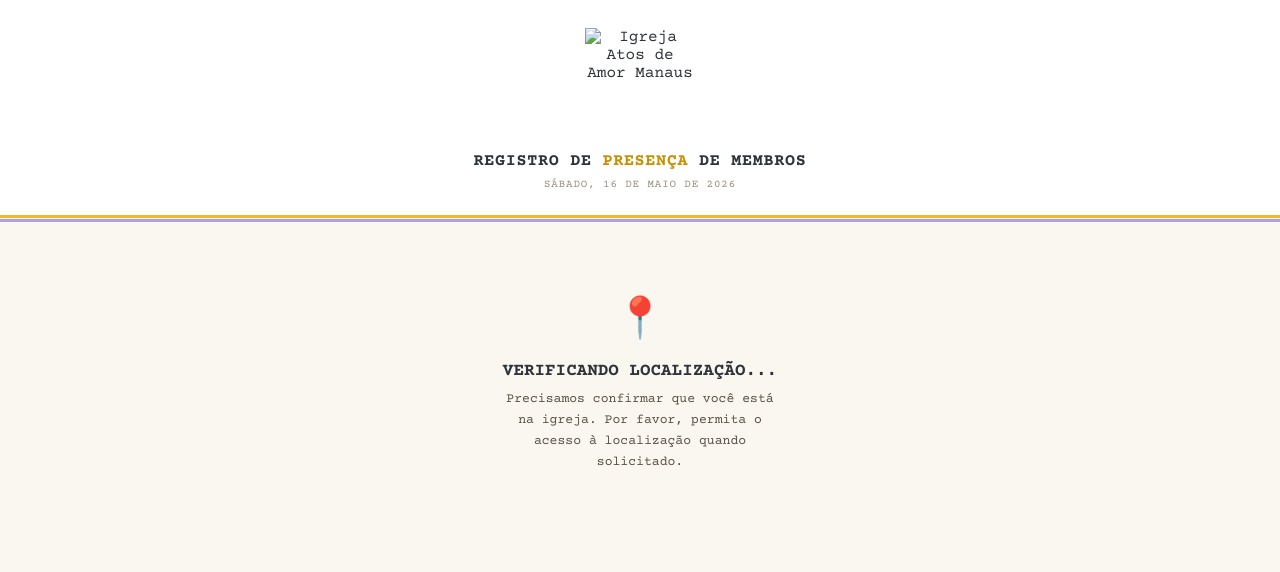
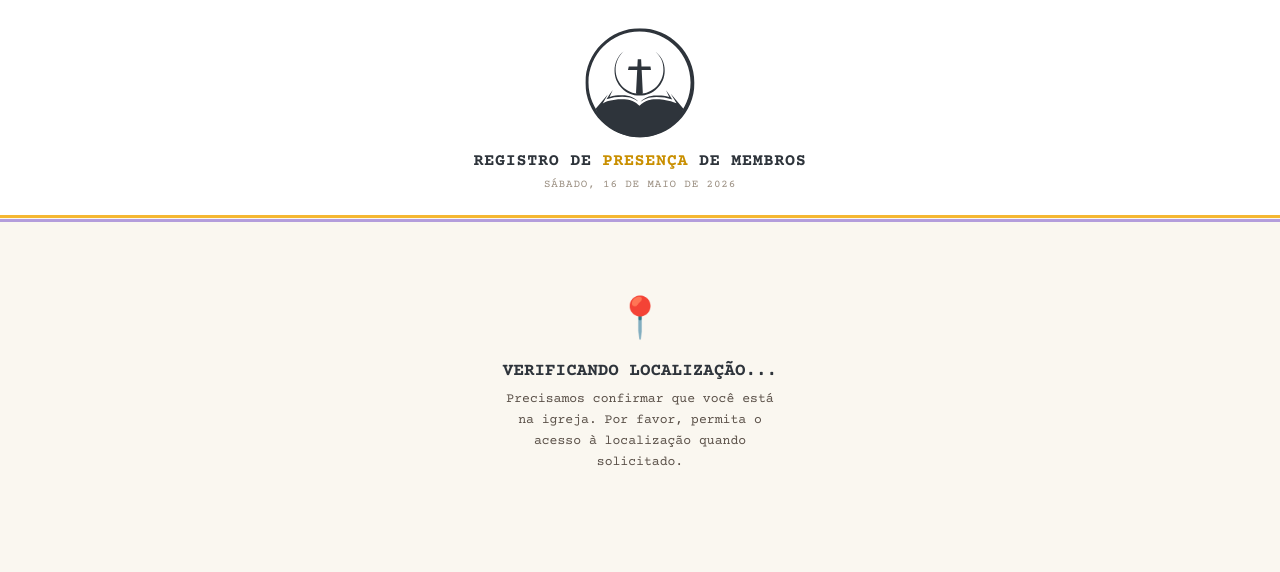
Before and after one commit to midiaatos/igreja-presenca, a plain HTML site: page index.html in a window 1280 px wide. Drawn offline with nearby package versions, Linux system fonts and the light colour scheme.

Commit message:
Add files via upload

```diff
--- a/index.html
+++ b/index.html
@@ -135,7 +135,19 @@
 
 <div class="header">
   <div class="logo-wrap">
-    <img class="logo-img" src="/logo.svg" alt="Igreja Atos de Amor Manaus">
+    <div class="logo-img" style="display:flex;align-items:center;justify-content:center">
+<svg xmlns="http://www.w3.org/2000/svg" viewBox="0 0 302 302" width="110" height="110">
+  <defs>
+    <clipPath id="c1"><path d="M 1 0.742188 L 301 0.742188 L 301 300.476562 L 1 300.476562 Z" clip-rule="nonzero"/></clipPath>
+    <clipPath id="c2"><path d="M 29 179 L 271 179 L 271 300.476562 L 29 300.476562 Z" clip-rule="nonzero"/></clipPath>
+  </defs>
+  <g clip-path="url(#c1)"><path fill="#2e343b" d="M 150.824219 0.742188 C 68.117188 0.742188 1.066406 67.832031 1.066406 150.585938 C 1.066406 233.339844 68.117188 300.429688 150.824219 300.429688 C 233.535156 300.429688 300.585938 233.339844 300.585938 150.585938 C 300.585938 67.832031 233.535156 0.742188 150.824219 0.742188 Z M 149.664062 289.886719 C 72.28125 289.886719 9.582031 227.125 9.582031 149.722656 C 9.582031 72.324219 72.257812 9.539062 149.664062 9.539062 C 227.066406 9.539062 289.765625 72.300781 289.765625 149.703125 C 289.765625 227.101562 227.042969 289.863281 149.664062 289.863281 Z"/></g>
+  <path fill="#2e343b" d="M 192.449219 64.082031 C 207.105469 78.75 215.292969 92.039062 215.292969 114.226562 C 215.292969 150.957031 185.910156 180.777344 149.664062 180.777344 C 113.414062 180.777344 84.03125 150.980469 84.03125 114.226562 C 84.03125 94.742188 93.058594 75.675781 106.273438 64.082031 C 90.453125 75.816406 81.074219 96.253906 81.074219 117.15625 C 81.074219 154.890625 111.902344 185.480469 149.941406 185.480469 C 187.980469 185.480469 218.832031 154.867188 218.832031 117.15625 C 218.832031 93.4375 208.871094 78.167969 192.449219 64.082031 Z"/>
+  <path fill="#2e343b" d="M 155.59375 115.503906 L 158.78125 180.125 C 157.316406 180.800781 155.78125 181.3125 154.199219 181.664062 C 152.617188 182.011719 151.011719 182.199219 149.382812 182.199219 C 147.753906 182.199219 146.148438 182.011719 144.566406 181.664062 C 142.984375 181.3125 141.449219 180.800781 139.984375 180.125 L 143.3125 115.503906 L 118 115.503906 L 120.09375 105.636719 L 143.753906 105.636719 L 144.800781 85.660156 L 154.082031 85.660156 L 155.058594 105.636719 L 179.722656 105.636719 L 181.164062 115.503906 Z"/>
+  <g clip-path="url(#c2)"><path fill="#2e343b" d="M 29.21875 221.863281 L 62.625 182.269531 L 48.667969 206.941406 C 52.832031 204.5 58.949219 201.960938 66.464844 199.84375 C 77.445312 196.722656 88.636719 195.1875 100.0625 195.304688 C 110.625 195.445312 119.71875 195.558594 130.398438 200.214844 C 137.703125 203.453125 144.101562 207.96875 149.59375 213.765625 C 156.433594 206.804688 164.460938 201.730469 173.695312 198.515625 C 179.347656 196.609375 186.609375 195.09375 200.007812 195.652344 C 211.6875 196.140625 229.859375 198.285156 251.308594 206.664062 L 234.882812 179.847656 L 270.292969 221.65625 C 248.84375 268.632812 203.21875 299.195312 152.78125 300.40625 C 100.152344 301.640625 51.4375 270.703125 29.21875 221.816406 Z"/></g>
+  <path fill="#2e343b" d="M 222.460938 170.652344 C 228.625 179.054688 234.417969 187.503906 239.582031 196.070312 C 225.53125 191.601562 211.128906 189.367188 196.402344 189.320312 C 182.628906 189.34375 175.023438 191.507812 171.367188 192.695312 C 164.667969 194.910156 158.433594 198.050781 152.6875 202.148438 C 155.640625 198.773438 160.410156 195.304688 167.601562 191.507812 C 177.835938 186.132812 187.074219 185.714844 195.472656 185.433594 C 203.359375 185.15625 216.203125 184.433594 231.277344 189.695312 Z"/>
+  <path fill="#2e343b" d="M 76.167969 170.394531 C 70.023438 178.800781 64.230469 187.25 59.066406 195.839844 C 73.121094 191.371094 87.496094 189.113281 102.246094 189.089844 C 116.019531 189.089844 123.628906 191.277344 127.28125 192.464844 C 133.980469 194.675781 140.214844 197.816406 145.964844 201.914062 C 143.007812 198.515625 138.097656 194.675781 130.910156 190.882812 C 120.695312 185.503906 111.4375 185.085938 103.039062 184.804688 C 95.175781 184.550781 82.449219 184.199219 67.371094 189.460938 Z"/>
+</svg></div>
   </div>
   <div class="header-title">REGISTRO DE <em>PRESENÇA</em> DE MEMBROS</div>
   <div class="date-line" id="date-line"></div>
```
